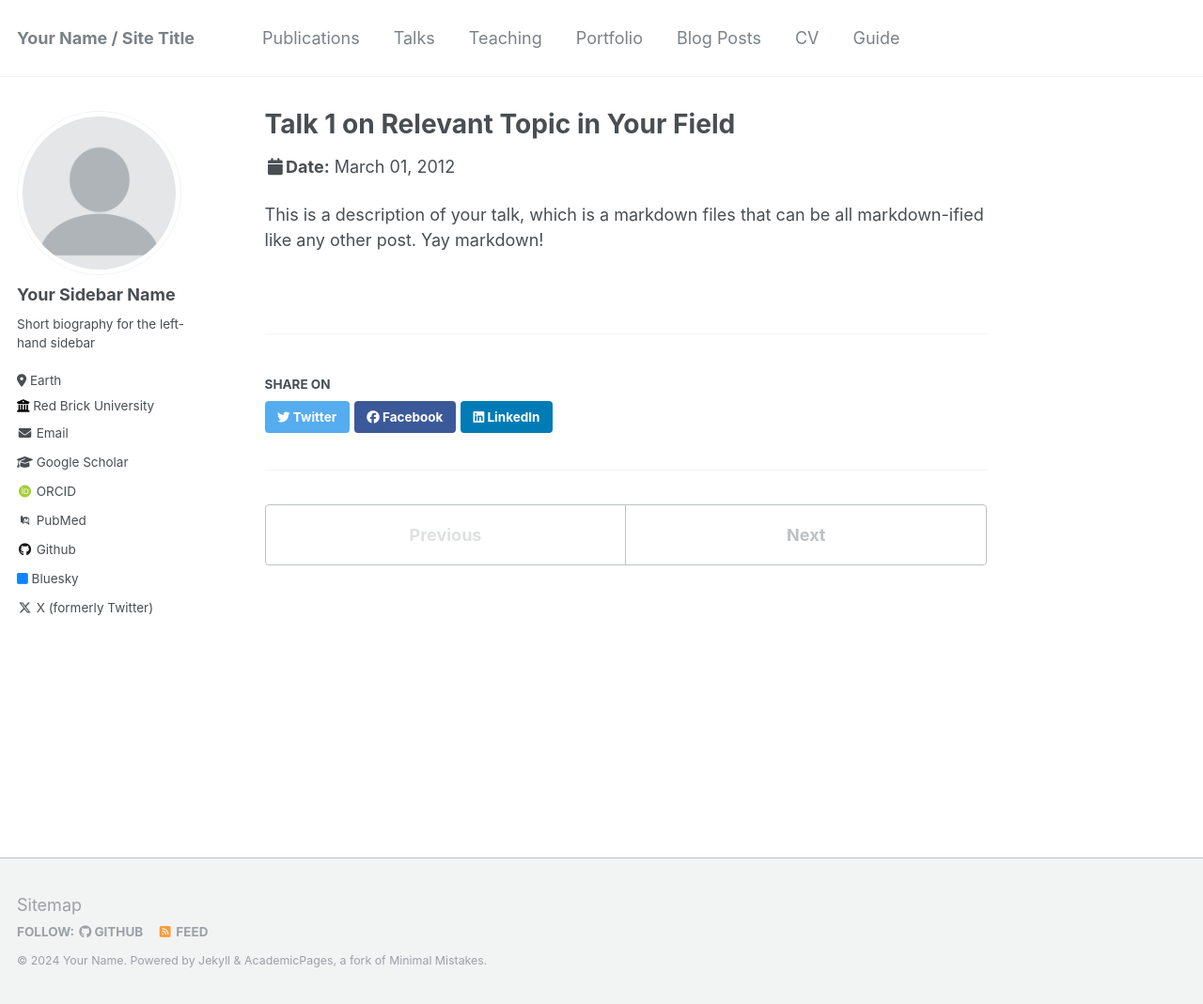
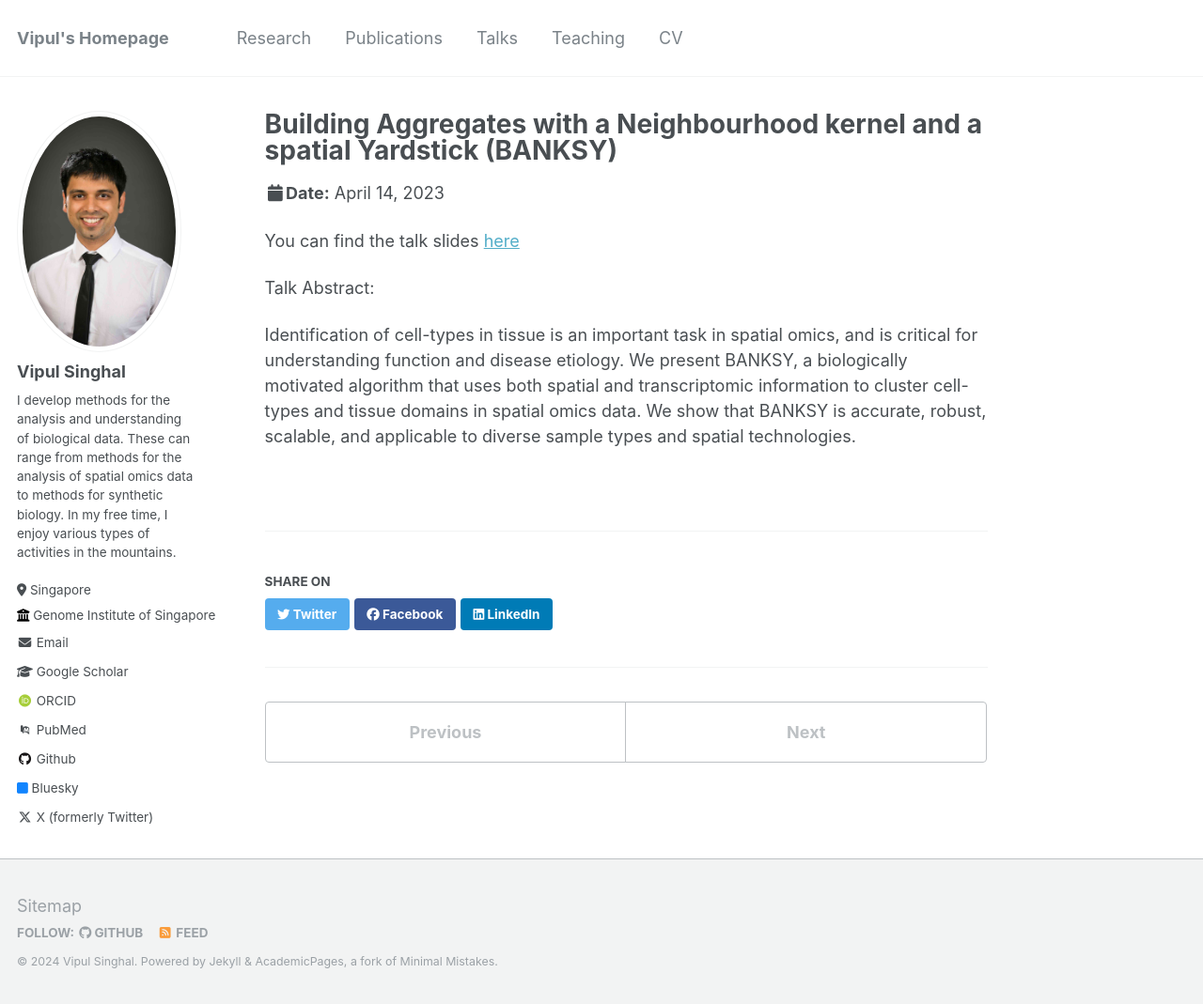
Before and after one commit to vipulsinghal02/vipulsinghal02.github.io, a Jekyll site: the page built from _talks/2012-03-01-talk-1.md, in a window 1280 px wide and 1069 px high. Shown: the whole window at 94% size. Built offline with Jekyll 4.4.1, drawn with Linux system fonts in a browser that asks for light colours; some web fonts are replaced.

Commit message:
test commit with sscn banksy talk page

```diff
--- a/_config.yml
+++ b/_config.yml
@@ -8,41 +8,41 @@
 
 # Basic Site Settings
 locale                   : "en-US"
-title                    : "Your Name / Site Title"
+title                    : "Vipul's Homepage"
 title_separator          : "-"
-name                     : &name "Your Name"
-description              : &description "personal description"
-url                      : https://academicpages.github.io # the base hostname & protocol for your site e.g. "https://mmistakes.github.io"
+name                     : &name "Vipul Singhal"
+description              : &description "Machine Learning and Computational Biology"
+url                      : https://vipulsinghal02.github.io # the base hostname & protocol for your site e.g. "https://mmistakes.github.io"
 baseurl                  : "" # the subpath of your site, e.g. "/blog"
-repository               : "academicpages/academicpages.github.io"
+repository               : "vipulsinghal02/vipulsinghal02.github.io"
 
 # Site Author - The following control what appear as part of the author content on the side bar.
 #               If a field is blank the icon and link will not appear, otherwise it will be shown.
 #               Additional customization can be done by editing /_includes/author-profile.html
 author:
   # Biographic information
-  avatar           : "profile.png"
-  name             : "Your Sidebar Name"
+  avatar           : "VipulSinghal_resized2.jpg"
+  name             : "Vipul Singhal"
   pronouns         : # example: "she/her"
-  bio              : "Short biography for the left-hand sidebar"
-  location         : "Earth"
-  employer         : "Red Brick University"
+  bio              : "I develop methods for the analysis and understanding of biological data. These can range from methods for the analysis of spatial omics data to methods for synthetic biology. In my free time, I enjoy various types of activities in the mountains."
+  location         : "Singapore"
+  employer         : "Genome Institute of Singapore"
   uri              : # URL
-  email            : "none@example.org"
+  email            : "vipuls@gis.a-star.edu.sg"
 
   # Academic websites
   arxiv            : # URL - Update with the correct link to your profile
-  googlescholar    : "https://scholar.google.com/citations?user=PS_CX0AAAAAJ"
+  googlescholar    : "https://scholar.google.com/citations?hl=en&user=VStQAP4AAAAJ"
   impactstory      : # URL
-  orcid            : "http://orcid.org/yourorcidurl"
-  pubmed           : "https://www.ncbi.nlm.nih.gov/pubmed/?term=john+snow"
+  orcid            : "https://orcid.org/0000-0003-1670-1824"
+  pubmed           : "https://pubmed.ncbi.nlm.nih.gov/?term=Singhal+Vipul"
   researchgate     : # URL
 
   # Repositories and software development
   bitbucket        : # Username - Update with your username on the site
   codepen          : # Username
   dribbble         : # Username
-  github           : "academicpages"
+  github           : "vipulsinghal02"
   kaggle           : # Username
   stackoverflow    : # User number or user number and name (i.e., use "1" or "1/jeff-atwood")
 
@@ -64,7 +64,7 @@ author:
   steam            : # Username
   telegram         : # URL
   tumblr           : # Username
-  twitter          : "UniofOxford"  # Replace this with your X / Twitter handle
+  twitter          : "vipul1891"  # Replace this with your X / Twitter handle
   vine             : # Username
   weibo            : # Username
   wikipedia        : # Username
--- a/_talks/2012-03-01-talk-1.md
+++ b/_talks/2012-03-01-talk-1.md
@@ -1,11 +1,15 @@
 ---
-title: "Talk 1 on Relevant Topic in Your Field"
+title: "Building Aggregates with a Neighbourhood kernel and a spatial Yardstick (BANKSY)"
 collection: talks
 type: "Talk"
 permalink: /talks/2012-03-01-talk-1
-venue: "UC San Francisco, Department of Testing"
-date: 2012-03-01
-location: "San Francisco, California"
+venue: "Singapore Single Cell Network Meeting, 2023"
+date: 2023-04-14
+location: "Genome Institute of Singapore, Singapore"
 ---
 
-This is a description of your talk, which is a markdown files that can be all markdown-ified like any other post. Yay markdown!
+You can find the talk slides [here](/files/BANKSY_SSCN_2023_v2_ppt.pptx)
+
+Talk Abstract:
+
+Identification of cell-types in tissue is an important task in spatial omics, and is critical for understanding function and disease etiology. We present BANKSY, a biologically motivated algorithm that uses both spatial and transcriptomic information to cluster cell-types and tissue domains in spatial omics data. We show that BANKSY is accurate, robust, scalable, and applicable to diverse sample types and spatial technologies.
```
Also changed, not shown: _data/navigation.yml (+8 -8 lines), _talks/2023-04-14-sscn-banksy.md (added, +15 -0 lines), images/VipulSinghal_resized2.jpg (added), 3 other files.
